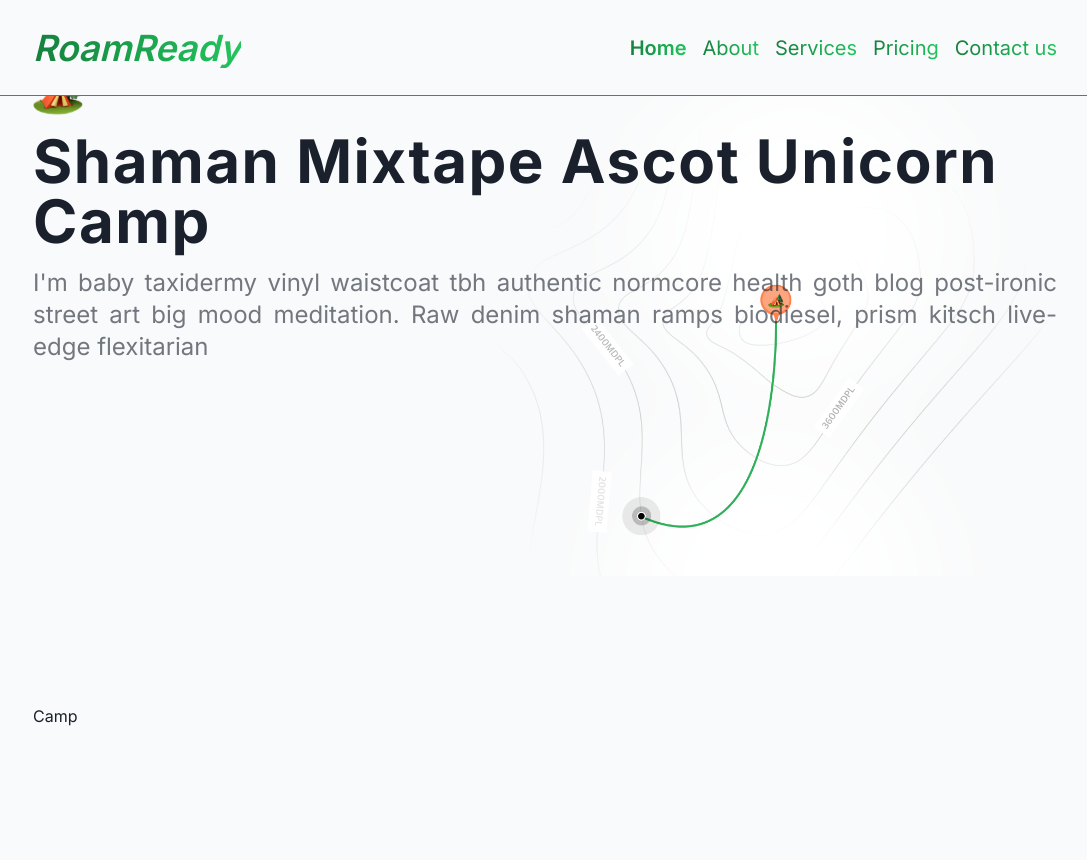
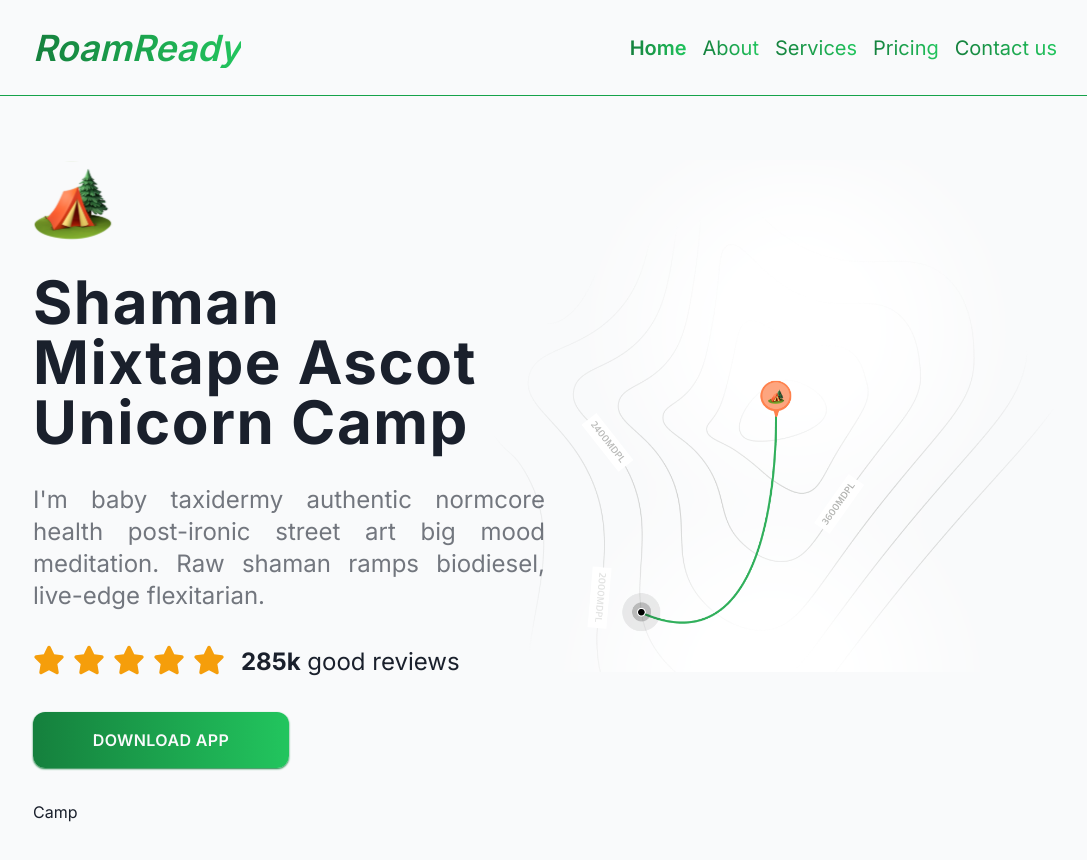
Before and after one commit to SiegfriedBz/Nextjs-RoamReady, a Next.js app: page / in a window 1280 px wide. Shown: the top 860 px of the page, without its empty margins (95-1182 px from the left). Built offline with nearby package versions, Linux system fonts and the light colour scheme.

Commit message:
update Hero

```diff
--- a/components/GetApp.tsx
+++ b/components/GetApp.tsx
@@ -2,7 +2,12 @@ import React from 'react'
 
 const GetApp = () => {
   return (
-    <section className='section-full-page relative rounded-lg'>GetApp</section>
+    <section
+      id='get-app'
+      className='section-full-page relative scroll-mt-24 rounded-lg'
+    >
+      GetApp
+    </section>
   )
 }
 
--- a/components/Hero.tsx
+++ b/components/Hero.tsx
@@ -1,20 +1,43 @@
 import Image from 'next/image'
-import React from 'react'
+import Link from 'next/link'
+import CustomButton from '@/components/buttons/CustomButton'
+import Stars from './Stars'
+import HeroBtnWrapper from './HeroBtnWrapper'
 
 const Hero = () => {
   return (
-    <section className='section-full-page relative rounded-lg'>
+    <section className='section-top section-full-page relative rounded-lg'>
       <div className='hero-bg z-[-20]' />
 
-      {/* LEFT */}
-      <div className='z-[9999] flex flex-1 flex-col'>
-        <Image src='/camp.svg' width={50} height={50} alt='camp' />
+      {/* desktop left */}
+      <div className='z-[9999] flex flex-1 flex-col lg:w-1/2 lg:gap-y-4'>
+        <Image
+          src='/camp.svg'
+          width={50}
+          height={50}
+          className='h-12 w-12 lg:h-20 lg:w-20'
+          alt='camp'
+        />
         <h1 className='hero-title'>shaman mixtape ascot unicorn camp</h1>
         <p className='text-justify'>
-          I&apos;m baby taxidermy vinyl waistcoat tbh authentic normcore health
-          goth blog post-ironic street art big mood meditation. Raw denim shaman
-          ramps biodiesel, prism kitsch live-edge flexitarian
+          I&apos;m baby taxidermy authentic normcore health post-ironic street
+          art big mood meditation. Raw shaman ramps biodiesel, live-edge
+          flexitarian.
         </p>
+
+        {/* stars/reviews */}
+        <div className='flex items-center gap-x-4'>
+          <Stars />
+          <h4 className='whitespace-nowrap'>
+            <span className='font-bold'>285k</span>{' '}
+            <Link href='/#reviews' className='underline-gradient-link'>
+              good reviews
+            </Link>
+          </h4>
+        </div>
+
+        {/* CTA */}
+        <HeroBtnWrapper />
       </div>
     </section>
   )
--- /dev/null
+++ b/components/HeroBtnWrapper.tsx
@@ -0,0 +1,16 @@
+'use client'
+
+import { useRouter } from 'next/navigation'
+import CustomButton from './buttons/CustomButton'
+
+const HeroBtnWrapper = () => {
+  const router = useRouter()
+
+  return (
+    <CustomButton onClick={() => router.push('/#get-app')} className='sm:w-1/2'>
+      Download App
+    </CustomButton>
+  )
+}
+
+export default HeroBtnWrapper
--- /dev/null
+++ b/components/Stars.tsx
@@ -0,0 +1,23 @@
+import { FontAwesomeIcon } from '@fortawesome/react-fontawesome'
+import { faStar } from '@fortawesome/free-solid-svg-icons'
+
+const Stars = () => {
+  const star = (
+    <FontAwesomeIcon
+      icon={faStar}
+      className='text-secondary-light h-5 w-5 lg:h-8 lg:w-8'
+    />
+  )
+
+  const stars = Array(5)
+    .fill(0)
+    .map((_, i) => {
+      return <span key={i}>{star}</span>
+    })
+
+  return (
+    <div className='my-4 flex items-center gap-x-1 lg:gap-x-2'>{stars}</div>
+  )
+}
+
+export default Stars
```
